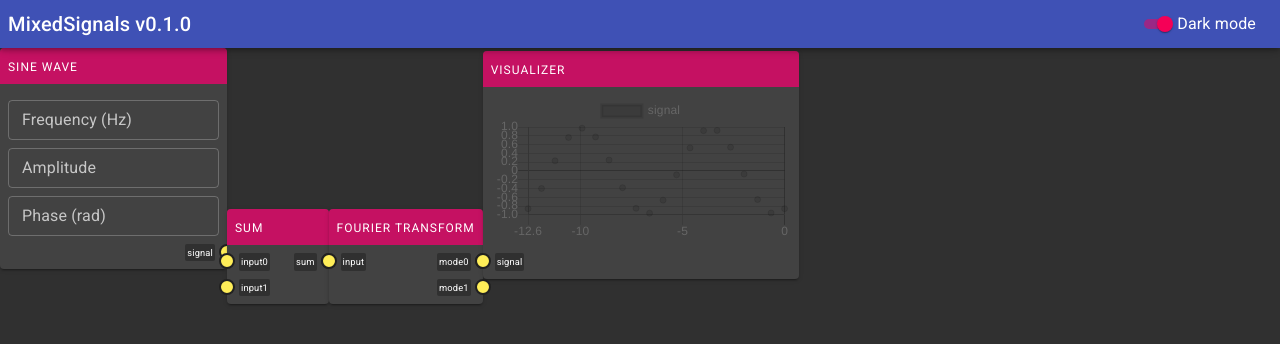
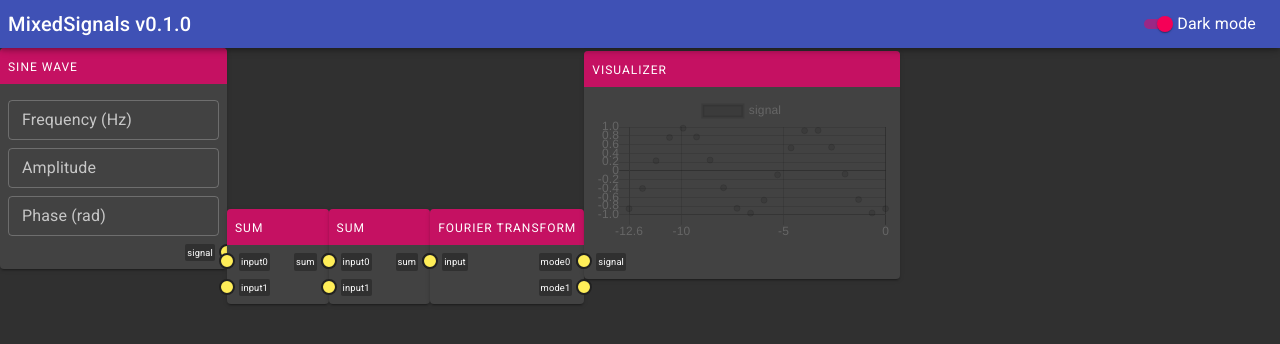
Before and after one commit to nilsceberg/mixedsignals, a React (Create React App) app: page / in a window 1280 px wide. Shown: the top 344 px of the page. Built offline with nearby package versions, Linux system fonts and the light colour scheme.

Commit message:
Fix light theme

```diff
--- a/src/App.tsx
+++ b/src/App.tsx
@@ -88,6 +88,12 @@ export const App = withStyles(styles)((props: { classes: Classes }) => {
 					{ type: "output", name: "sum" },
 				]}>
 				</Node>
+				<Node id="sum2" name="Sum" io={[
+					{ type: "input", name: "input0" },
+					{ type: "input", name: "input1" },
+					{ type: "output", name: "sum" },
+				]}>
+				</Node>
 				<Node id="fourier" name="Fourier Transform" io={[
 					{ type: "input", name: "input" },
 					{ type: "output", name: "mode0" },
--- a/src/editor/Editor.tsx
+++ b/src/editor/Editor.tsx
@@ -23,6 +23,7 @@ const styles = (theme: Theme) => createStyles({
 		left: "0px",
 		width: "100%",
 		height: "100%",
+		filter: theme.palette.type === "light" ? "invert(1)" : "none",
 	}
 });
 
--- a/src/editor/Node.tsx
+++ b/src/editor/Node.tsx
@@ -44,6 +44,7 @@ const styles = (theme: Theme) => createStyles({
 	},
 	title: {
 		lineHeight: "1em",
+		color: theme.palette.secondary.contrastText,
 	},
 });
 
@@ -76,7 +77,6 @@ export const Node = withStyles(styles)(class extends React.Component<NodeProps,
 		return <Draggable handle={`.${this.props.classes.handle}`} onDrag={() => this.context.onMoveNode(this.props.id)}>
 			<Paper className={this.props.classes.node} elevation={2}>
 				<div className={this.props.classes.handle}>
-					{/*<div className={this.props.classes.uuid}>{ this.state.uuid }</div>*/}
 					<Typography className={this.props.classes.title} variant="overline" >{this.props.name}</Typography><br/>
 				</div>
 				<div className={this.props.classes.controls}>
```
